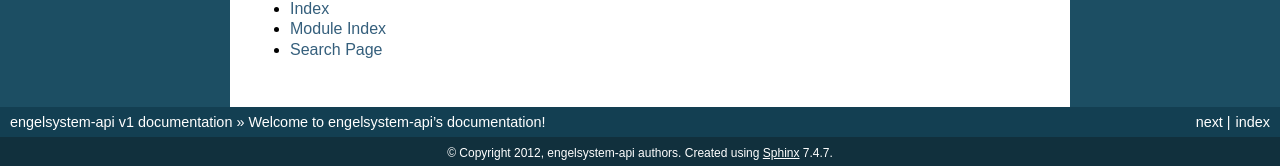
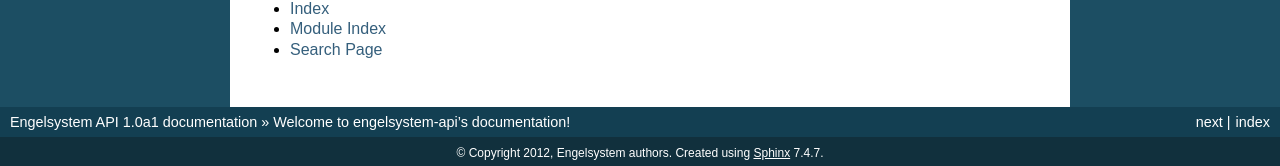
Before and after one commit to cookieBerlin/engelsystem-api, a Sphinx documentation site: the page built from doc/index.rst, in a window 1280 px wide and 900 px high, scrolled down 621 px. Shown: the part 731-897 px from the top of the window. Built offline with Sphinx 7.4.7, drawn with Linux system fonts in a browser that asks for light colours; some of the changed text lies outside the part shown.

Commit message:
Update to template from current sphinx version

```diff
--- a/doc/conf.py
+++ b/doc/conf.py
@@ -1,7 +1,7 @@
 # -*- coding: utf-8 -*-
 #
-# engelsystem-api documentation build configuration file, created by
-# sphinx-quickstart on Sun Jan  1 22:37:17 2012.
+# Engelsystem API documentation build configuration file, created by
+# sphinx-quickstart on Wed Jan  4 00:03:57 2012.
 #
 # This file is execfile()d with the current directory set to its containing dir.
 #
@@ -16,13 +16,16 @@
 # If extensions (or modules to document with autodoc) are in another directory,
 # add these directories to sys.path here. If the directory is relative to the
 # documentation root, use os.path.abspath to make it absolute, like shown here.
-#sys.path.append(os.path.abspath('.'))
+#sys.path.insert(0, os.path.abspath('.'))
 
 # -- General configuration -----------------------------------------------------
 
+# If your documentation needs a minimal Sphinx version, state it here.
+#needs_sphinx = '1.0'
+
 # Add any Sphinx extension module names here, as strings. They can be extensions
 # coming with Sphinx (named 'sphinx.ext.*') or your custom ones.
-extensions = ['sphinx.ext.autodoc', 'sphinx.ext.doctest', 'sphinx.ext.todo', 'sphinx.ext.coverage']
+extensions = ['sphinx.ext.todo']
 
 # Add any paths that contain templates here, relative to this directory.
 templates_path = ['_templates']
@@ -31,23 +34,23 @@
 source_suffix = '.rst'
 
 # The encoding of source files.
-source_encoding = 'utf-8'
+#source_encoding = 'utf-8-sig'
 
 # The master toctree document.
 master_doc = 'index'
 
 # General information about the project.
-project = u'engelsystem-api'
-copyright = u'2012, engelsystem-api authors'
+project = u'Engelsystem API'
+copyright = u'2012, Engelsystem authors'
 
 # The version info for the project you're documenting, acts as replacement for
 # |version| and |release|, also used in various other places throughout the
 # built documents.
 #
 # The short X.Y version.
-version = 'v1'
+version = '1.0'
 # The full version, including alpha/beta/rc tags.
-release = 'v1'
+release = '1.0a1'
 
 # The language for content autogenerated by Sphinx. Refer to documentation
 # for a list of supported languages.
@@ -59,12 +62,9 @@
 # Else, today_fmt is used as the format for a strftime call.
 #today_fmt = '%B %d, %Y'
 
-# List of documents that shouldn't be included in the build.
-#unused_docs = []
-
-# List of directories, relative to source directory, that shouldn't be searched
-# for source files.
-exclude_trees = ['_build']
+# List of patterns, relative to source directory, that match files and
+# directories to ignore when looking for source files.
+exclude_patterns = ['_build']
 
 # The reST default role (used for this markup: `text`) to use for all documents.
 #default_role = None
@@ -89,8 +89,8 @@
 
 # -- Options for HTML output ---------------------------------------------------
 
-# The theme to use for HTML and HTML Help pages.  Major themes that come with
-# Sphinx are currently 'default' and 'sphinxdoc'.
+# The theme to use for HTML and HTML Help pages.  See the documentation for
+# a list of builtin themes.
 html_theme = 'default'
 
 # Theme options are theme-specific and customize the look and feel of a theme
@@ -138,7 +138,7 @@
 #html_additional_pages = {}
 
 # If false, no module index is generated.
-#html_use_modindex = True
+#html_domain_indices = True
 
 # If false, no index is generated.
 #html_use_index = True
@@ -149,16 +149,22 @@
 # If true, links to the reST sources are added to the pages.
 #html_show_sourcelink = True
 
+# If true, "Created using Sphinx" is shown in the HTML footer. Default is True.
+#html_show_sphinx = True
+
+# If true, "(C) Copyright ..." is shown in the HTML footer. Default is True.
+#html_show_copyright = True
+
 # If true, an OpenSearch description file will be output, and all pages will
 # contain a <link> tag referring to it.  The value of this option must be the
 # base URL from which the finished HTML is served.
 #html_use_opensearch = ''
 
-# If nonempty, this is the file name suffix for HTML files (e.g. ".xhtml").
-#html_file_suffix = ''
+# This is the file name suffix for HTML files (e.g. ".xhtml").
+#html_file_suffix = None
 
 # Output file base name for HTML help builder.
-htmlhelp_basename = 'engelsystem-apidoc'
+htmlhelp_basename = 'engelsystem-api-doc'
 
 
 # -- Options for LaTeX output --------------------------------------------------
@@ -172,8 +178,8 @@
 # Grouping the document tree into LaTeX files. List of tuples
 # (source start file, target name, title, author, documentclass [howto/manual]).
 latex_documents = [
-  ('index', 'engelsystem-api.tex', u'engelsystem-api Documentation',
-   u'engelsystem-api authors', 'manual'),
+  ('index', 'engelsystem-api.tex', u'Engelsystem API Documentation',
+   u'Engelsystem authors', 'manual'),
 ]
 
 # The name of an image file (relative to this directory) to place at the top of
@@ -184,6 +190,12 @@
 # not chapters.
 #latex_use_parts = False
 
+# If true, show page references after internal links.
+#latex_show_pagerefs = False
+
+# If true, show URL addresses after external links.
+#latex_show_urls = False
+
 # Additional stuff for the LaTeX preamble.
 #latex_preamble = ''
 
@@ -191,4 +203,14 @@
 #latex_appendices = []
 
 # If false, no module index is generated.
-#latex_use_modindex = True
+#latex_domain_indices = True
+
+
+# -- Options for manual page output --------------------------------------------
+
+# One entry per manual page. List of tuples
+# (source start file, name, description, authors, manual section).
+man_pages = [
+    ('index', 'engelsystemapi', u'Engelsystem API Documentation',
+     [u'Engelsystem authors'], 1)
+]
```
Also changed, not shown: 2 other files.
